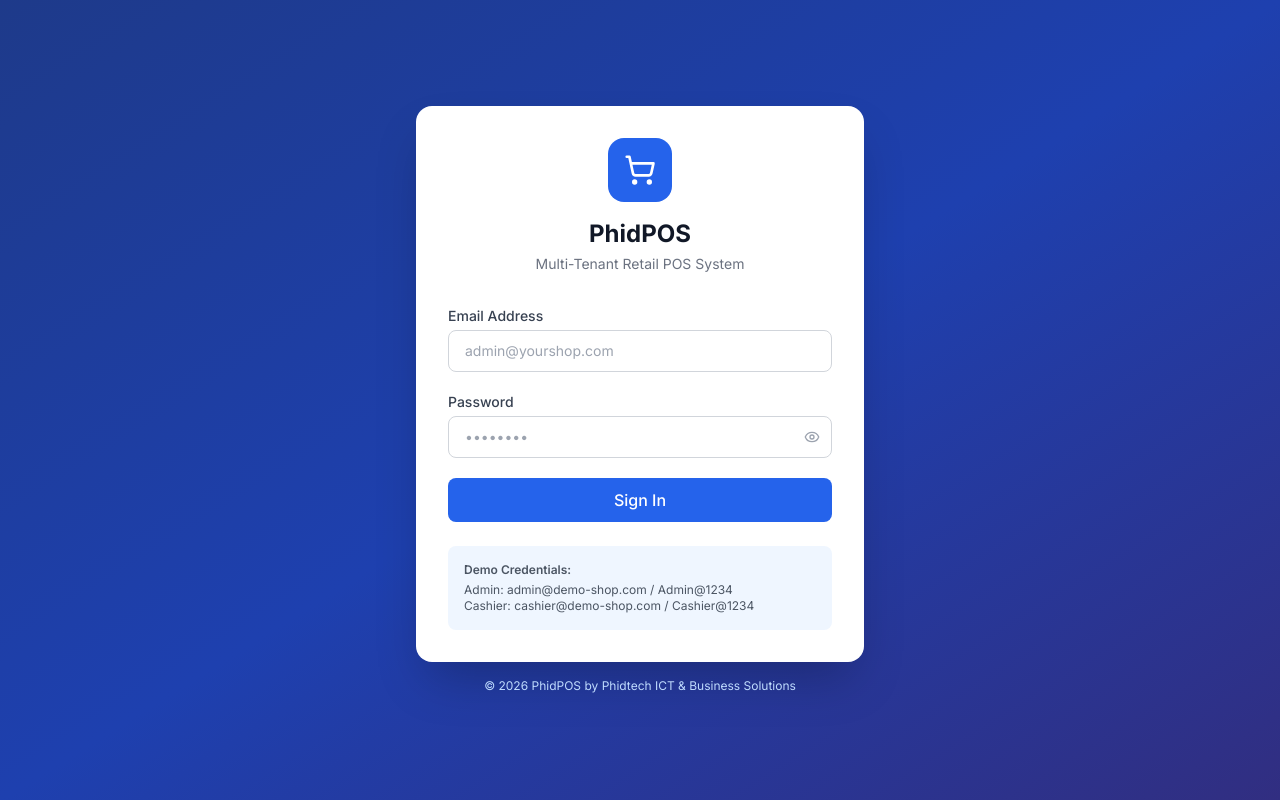
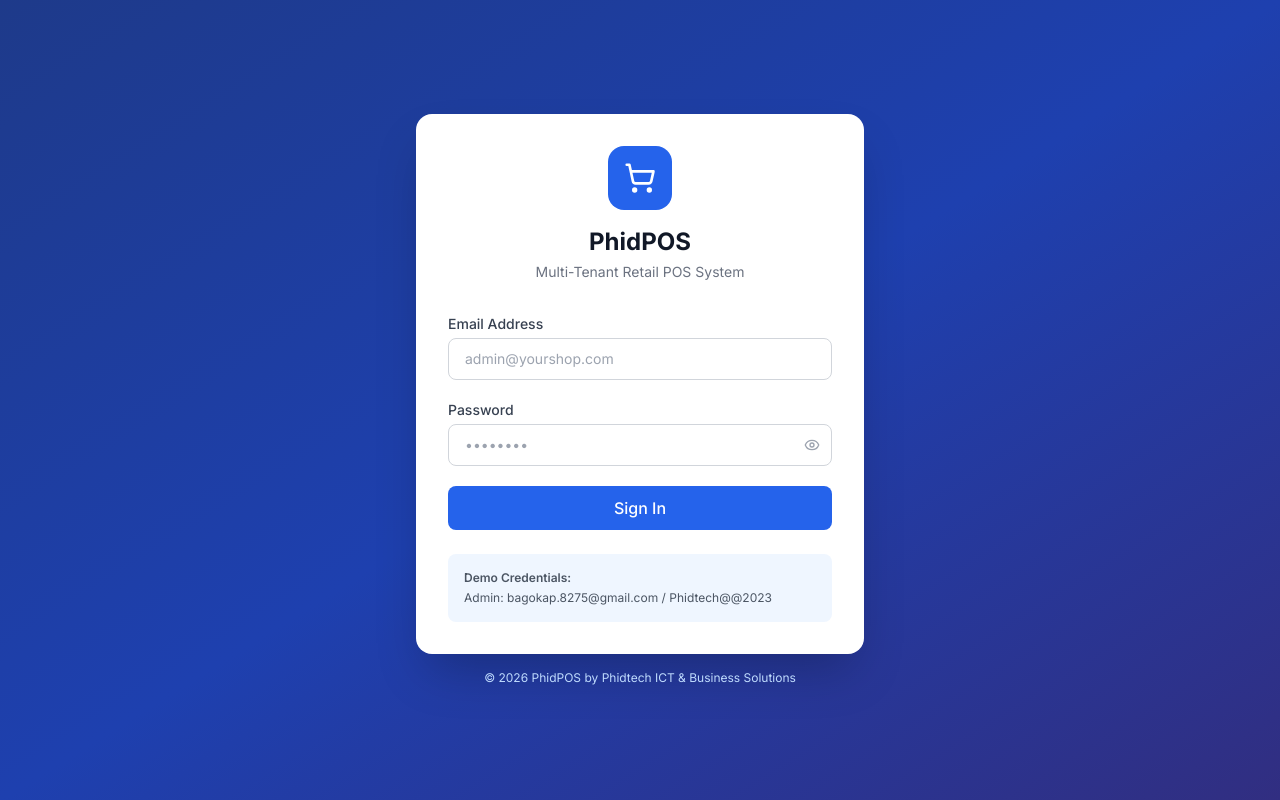
Before and after one commit to PHIDTECH/phidpos.co.tz, a Next.js app: page /login in a window 1280 px wide. Built offline with nearby package versions, Linux system fonts and the light colour scheme.

Commit message:
Update demo credentials on login page

```diff
--- a/src/app/login/page.tsx
+++ b/src/app/login/page.tsx
@@ -96,8 +96,7 @@ export default function LoginPage() {
 
           <div className="mt-6 p-4 bg-blue-50 rounded-lg text-xs text-gray-600">
             <p className="font-semibold mb-1">Demo Credentials:</p>
-            <p>Admin: admin@demo-shop.com / Admin@1234</p>
-            <p>Cashier: cashier@demo-shop.com / Cashier@1234</p>
+            <p>Admin: bagokap.8275@gmail.com / Phidtech@@2023</p>
           </div>
         </div>
         <p className="text-center text-blue-200 text-xs mt-4">
```
